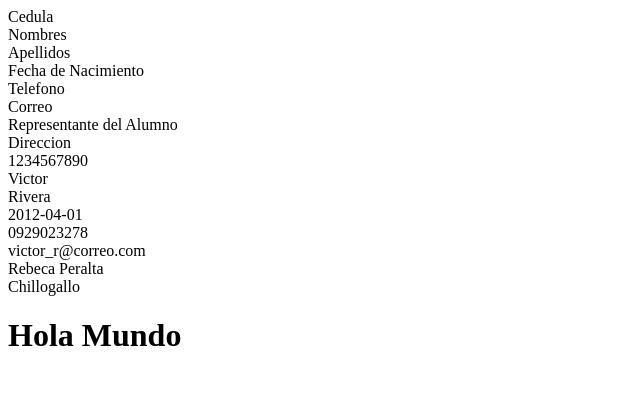
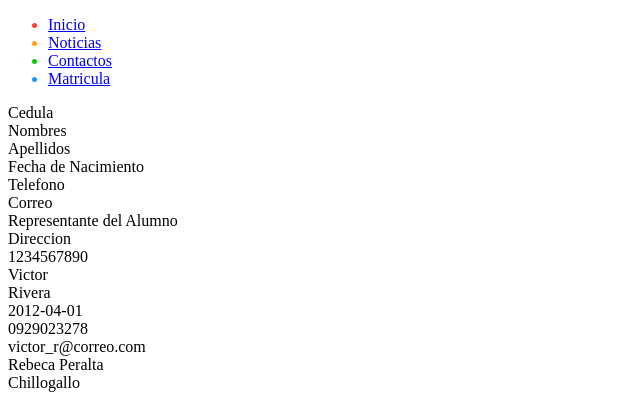
Before and after one commit to libreriavict/practischool, a PHP site: page / in a window 1280 px wide. Shown: the top 414 px of the page, without its empty margins (0-640 px from the left). Run offline with PHP 8.4, Linux system fonts and the light colour scheme; data comes from the database, SQL or seed files in the repository.

Commit message:
Añadiendo Menu de Navegacion

```diff
--- a/index.php
+++ b/index.php
@@ -15,6 +15,41 @@
 </head>
 
 <body>
+
+<div class="container">
+        <div class="navigation">
+            <div class="menu-toggle"></div>
+            <ul class="list">
+                <li class="list-item active" style="color:#f44336"><a href="#">
+                    <span class="icon">
+                        <ion-icon name="home-outline"></ion-icon>
+                    </span>
+                    <span class="text">Inicio</span>
+                </a></li>
+
+                <li class="list-item active" style="color:#ffa117"><a href="#">
+                    <span class="icon">
+                        <ion-icon name="alert-outline"></ion-icon>
+                    </span>
+                    <span class="text">Noticias</span>
+                </a></li>
+
+                <li class="list-item active" style="color:#0fc70f"><a href="#">
+                    <span class="icon">
+                        <ion-icon name="call-outline"></ion-icon>
+                    </span>
+                    <span class="text">Contactos</span>
+                </a></li>
+
+                <li class="list-item active" style="color:#2196f3"><a href="#">
+                    <span class="icon">
+                        <ion-icon name="grid-outline"></ion-icon>
+                    </span>
+                    <span class="text">Matricula</span>
+                </a></li>
+            </ul>
+        </div>
+    </div>
 
 
 <div class="container-table">
```
